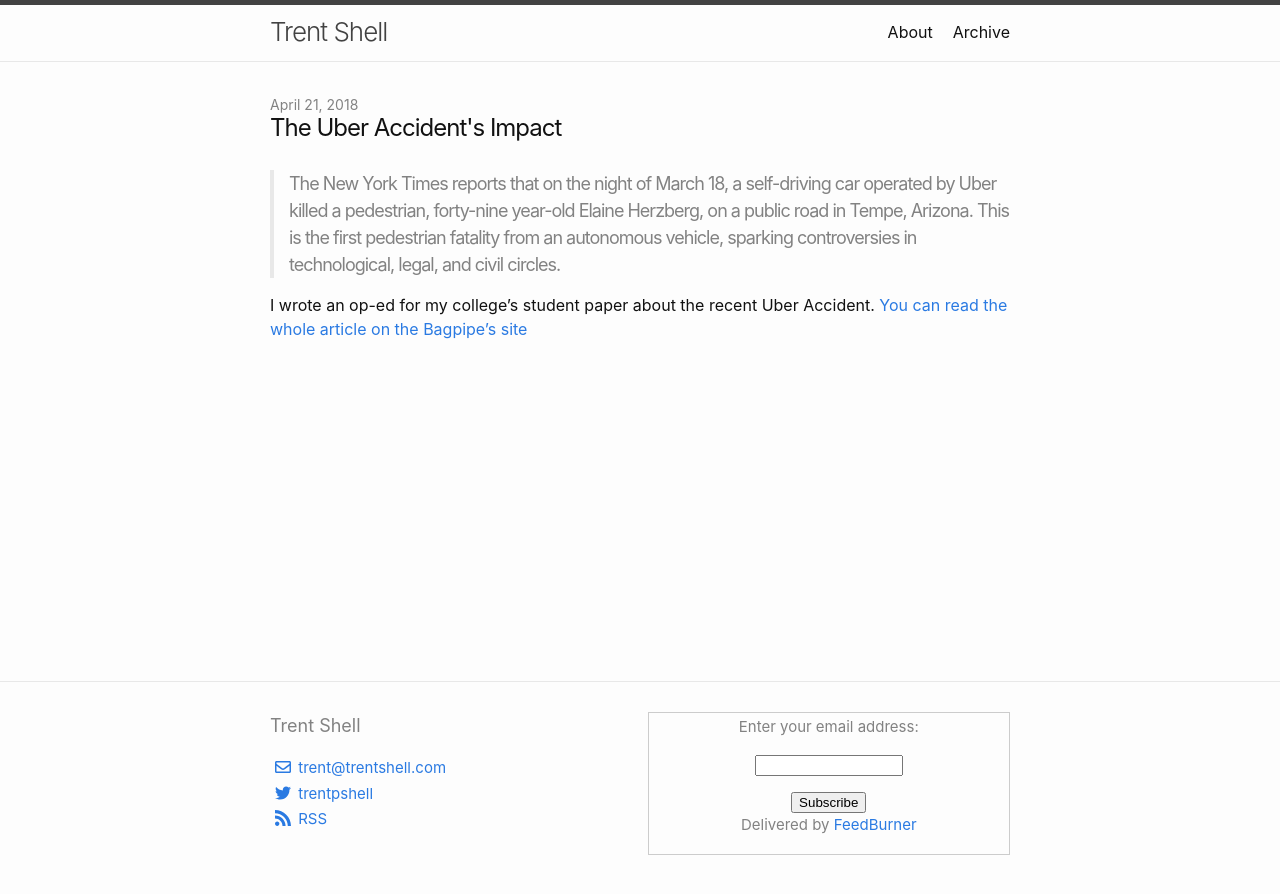
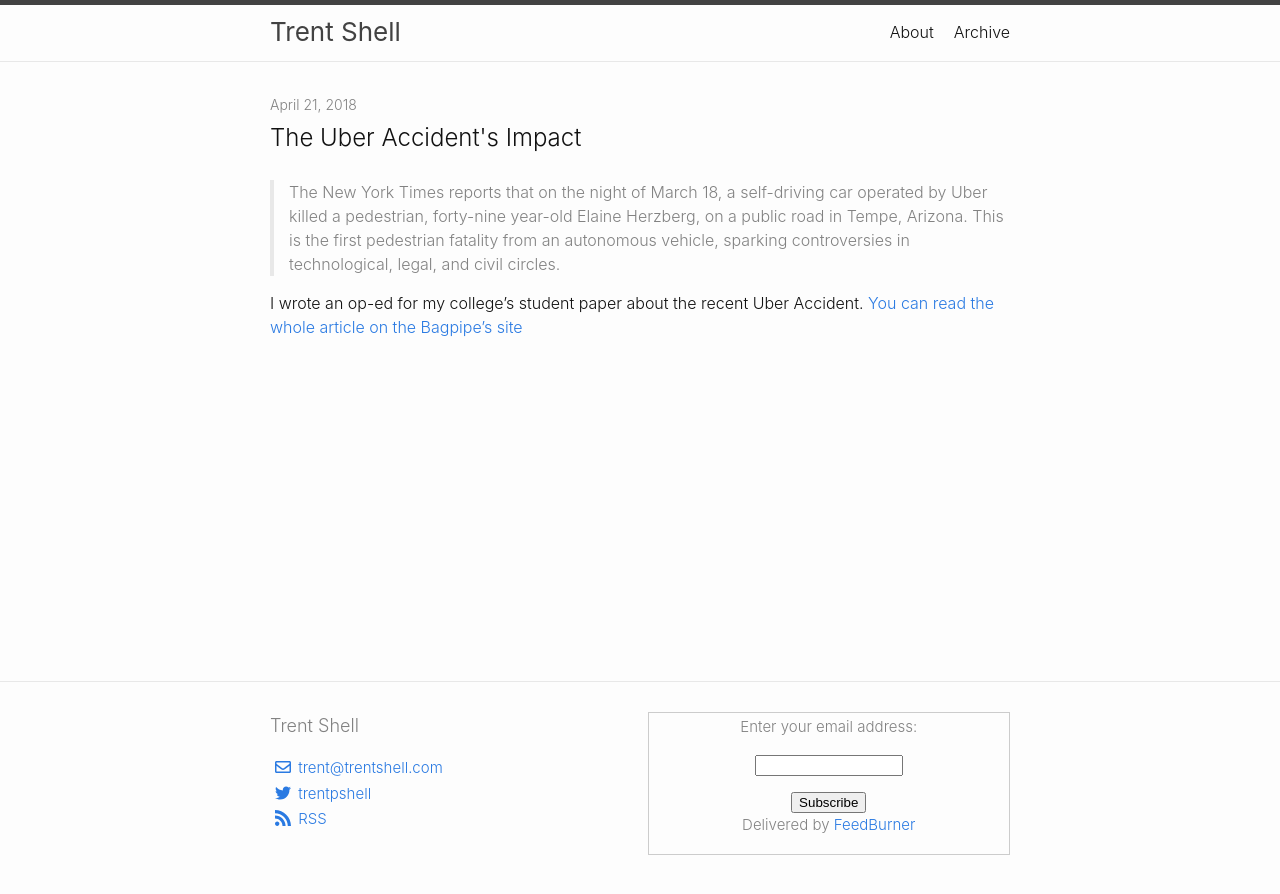
Before and after one commit to trentshell/trentshell.github.io-old, a Jekyll site: the page built from _posts/2018-04-21-the-uber-accidents-impact.md, in a window 1280 px wide. Shown: the top 894 px of the page. Built offline with Jekyll 4.4.1, drawn with Linux system fonts in a browser that asks for light colours.

Commit message:
Fix stuff

```diff
--- a/_sass/minima.scss
+++ b/_sass/minima.scss
@@ -2,12 +2,11 @@
 
 // Define defaults for each variable.
 
-$base-font-family: -apple-system, BlinkMacSystemFont, "Segoe UI", Roboto, Helvetica, Arial, sans-serif, "Apple Color Emoji", "Segoe UI Emoji", "Segoe UI Symbol" !default;
+$base-font-family: -apple-system, BlinkMacSystemFont, Helvetica, "Segoe UI", Roboto, Arial, sans-serif, "Apple Color Emoji", "Segoe UI Emoji", "Segoe UI Symbol" !default;
 $base-font-size:   16px !default;
-$base-font-weight: 400 !default;
+$base-font-weight: 300 !default;
 $small-font-size:  $base-font-size * 0.875 !default;
 $base-line-height: 1.5 !default;
-
 $spacing-unit:     30px !default;
 
 $text-color:       #111 !default;
--- a/_sass/minima/_base.scss
+++ b/_sass/minima/_base.scss
@@ -133,8 +133,6 @@
   color: $grey-color;
   border-left: 4px solid $grey-color-light;
   padding-left: $spacing-unit / 2;
-  @include relative-font-size(1.125);
-  letter-spacing: -1px;
 
   > :last-child {
     margin-bottom: 0;
--- a/_sass/minima/_layout.scss
+++ b/_sass/minima/_layout.scss
@@ -13,8 +13,7 @@
 
 .site-title {
   @include relative-font-size(1.625);
-  font-weight: 300;
-  letter-spacing: -1px;
+  font-weight: 400;
   margin-bottom: 0;
   float: left;
 
@@ -234,8 +233,8 @@
 .post-title,
 .post-content h3 {
   @include relative-font-size(1.5);
-  letter-spacing: -1px;
   line-height: 1;
+  margin-top: $spacing-unit / 3;
 
   @media screen and (min-width: $on-large) {
     @include relative-font-size(1.5);
```
Also changed, not shown: _archived/2019-10-05-1917-featurette.md (renamed from _posts/2019-10-05-1917-featurette.md).
